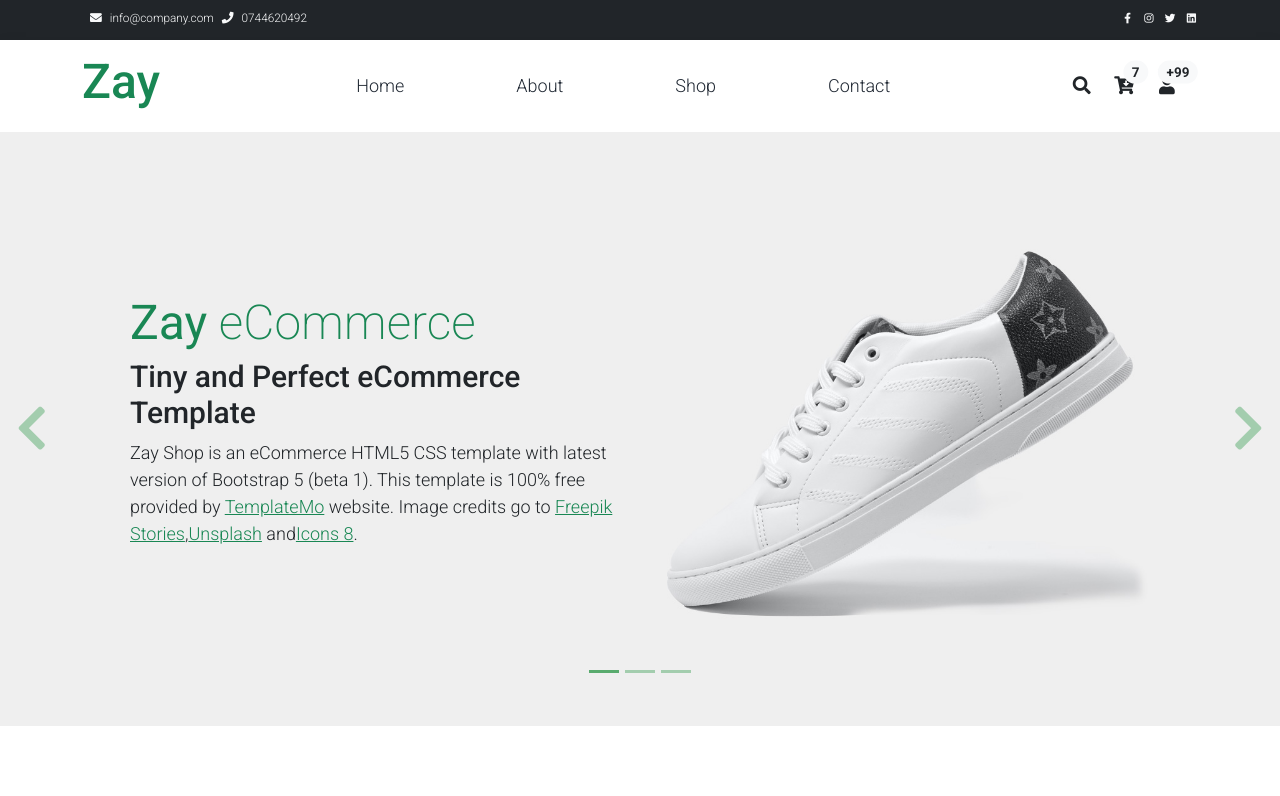
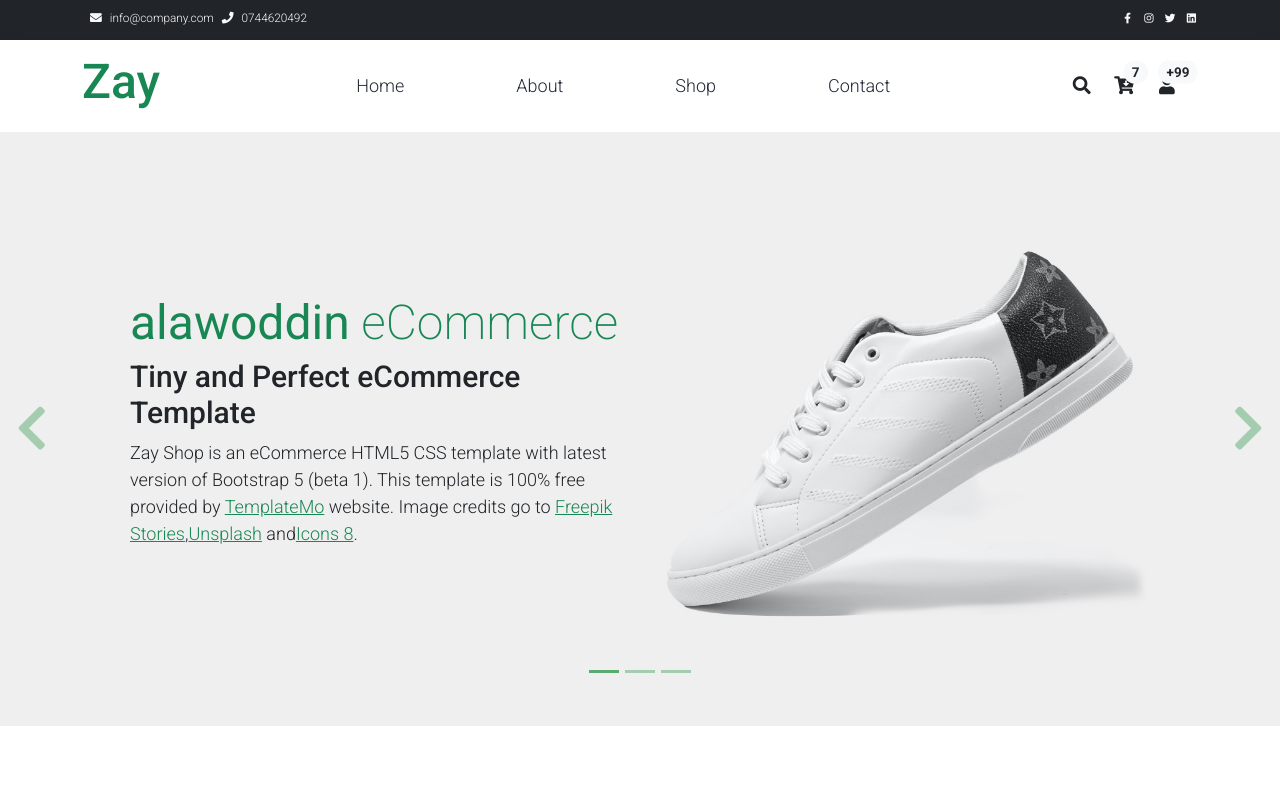
Before and after one commit to alawoddin/React-project, a React (Vite) app: page / in a window 1280 px wide. Shown: the top 796 px of the page. Built offline with nearby package versions, Linux system fonts and the light colour scheme.

Commit message:
i change the b tag or the name

```diff
--- a/src/pages/Banner.jsx
+++ b/src/pages/Banner.jsx
@@ -39,7 +39,7 @@ const Banner = () => {
             <div className="col-lg-6 mb-0 d-flex align-items-center">
               <div className="text-align-left align-self-center">
                 <h1 className="h1 text-success">
-                  <b>Zay</b> eCommerce
+                  <b>alawoddin</b> eCommerce
                 </h1>
                 <h3 className="h2">Tiny and Perfect eCommerce Template</h3>
                 <p>
```
